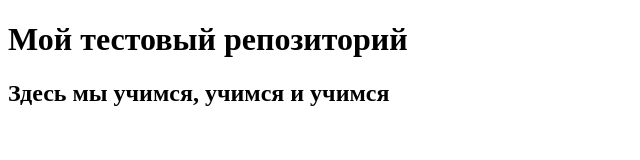
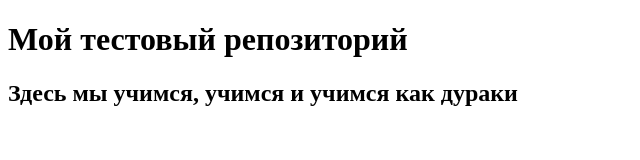
Before and after one commit to omega1996/test-repository, a plain HTML site: page index.html in a window 1280 px wide. Shown: the whole page, without its empty margins (0-640 px from the left). Drawn offline with Linux system fonts and the light colour scheme.

Commit message:
дураки

```diff
--- a/index.html
+++ b/index.html
@@ -13,7 +13,7 @@
         Мой тестовый репозиторий
     </h1>
     <h2>
-        Здесь мы учимся, учимся и учимся
+        Здесь мы учимся, учимся и учимся как дураки
     </h2>
 </body>
 
```
